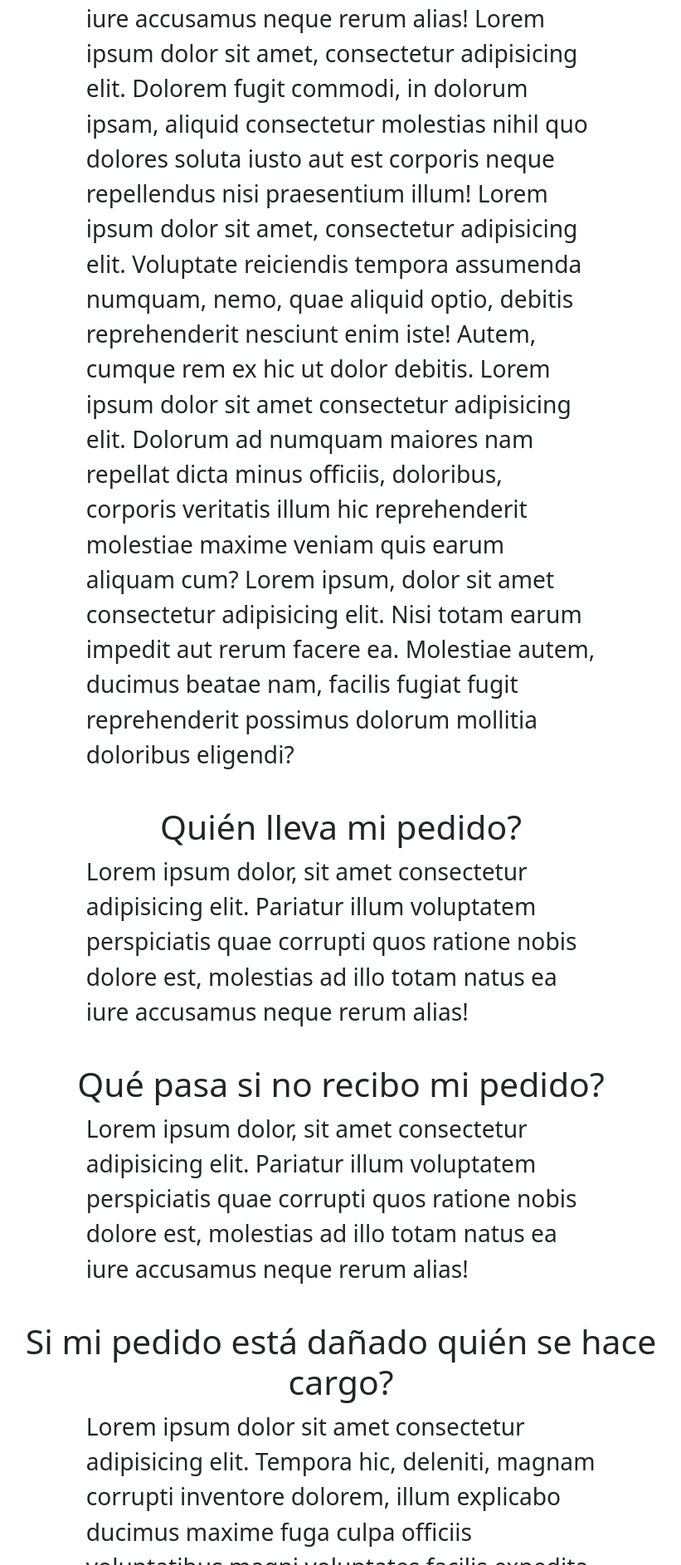
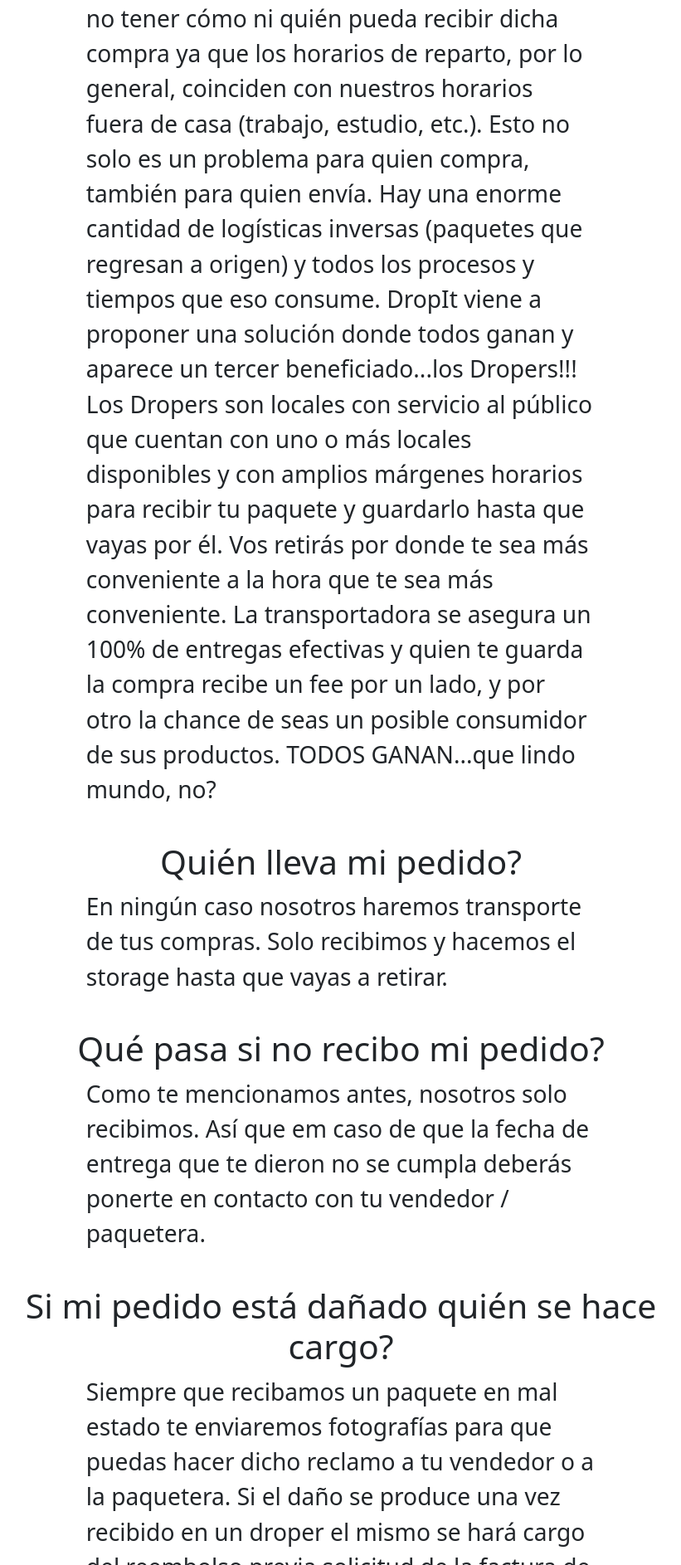
Before and after one commit to roberts6/CoderHouse, a website: page pages/preguntas.html in a window 1280 px wide. Shown: the part 914-2800 px from the top of the page at 83% size, without its empty margins (229-1050 px from the left). Drawn offline with nearby package versions, Linux system fonts and the light colour scheme.

Commit message:
se agrega texto real a preguntas y nosotros.

```diff
--- a/pages/preguntas.html
+++ b/pages/preguntas.html
@@ -79,25 +79,27 @@
         <!--cuerpo-->
              <div class="quienesSomosGrid__queEs">
                 <h2>Qué es DropIt?</h2>
-                 <p class="texto">Lorem ipsum dolor, sit amet consectetur adipisicing elit. Pariatur illum voluptatem perspiciatis  quae corrupti quos ratione nobis dolore est, molestias ad illo totam natus ea iure accusamus neque  rerum alias!
-                  Lorem ipsum dolor sit amet, consectetur adipisicing elit. Dolorem fugit commodi, in dolorum ipsam, aliquid consectetur molestias nihil quo dolores soluta iusto aut est corporis neque repellendus nisi praesentium illum!
-                  Lorem ipsum dolor sit amet, consectetur adipisicing elit. Voluptate reiciendis tempora assumenda numquam, nemo, quae aliquid optio, debitis reprehenderit nesciunt enim iste! Autem, cumque rem ex hic ut dolor debitis.
-                  Lorem ipsum dolor sit amet consectetur adipisicing elit. Dolorum ad numquam maiores nam repellat dicta minus officiis, doloribus, corporis veritatis illum hic reprehenderit molestiae maxime veniam quis earum aliquam cum?
-                  Lorem ipsum, dolor sit amet consectetur adipisicing elit. Nisi totam earum impedit aut rerum facere ea.  Molestiae autem, ducimus beatae nam, facilis fugiat fugit reprehenderit possimus dolorum mollitia  doloribus eligendi?
+                 <p class="texto"> Es una empresa de tecnología enfocada en resolver un problema de todos los que somos usuarios del ecommerce. Nos ha tocado a todos comprar algo en algún sitio web y luego no tener cómo ni quién pueda recibir dicha compra ya que los horarios de reparto, por lo general, coinciden con nuestros horarios fuera de casa (trabajo, estudio, etc.).
+                   Esto no solo es un problema para quien compra, también para quien envía. Hay una enorme cantidad de logísticas inversas (paquetes que regresan a origen) y todos los procesos y tiempos que eso consume.
+                    DropIt viene a proponer una solución donde todos ganan y aparece un tercer beneficiado...los Dropers!!!
+                     Los Dropers son locales con servicio al público que cuentan con uno o más locales disponibles y con amplios márgenes horarios para recibir tu paquete y guardarlo hasta que vayas por él.
+                      Vos retirás por donde te sea más conveniente a la hora que te sea más conveniente. La transportadora se asegura un 100% de entregas efectivas y quien te guarda la compra recibe un fee por un lado, y por otro la chance de seas un posible consumidor de sus productos. TODOS GANAN...que lindo mundo, no?
                  </p>
              </div>
             <div class="quienesSomosGrid__quien">
                 <h2>Quién lleva mi pedido?</h2>
-                <p class="texto">Lorem ipsum dolor, sit amet consectetur adipisicing elit. Pariatur illum voluptatem perspiciatis quae corrupti quos ratione nobis dolore est, molestias ad illo totam natus ea iure accusamus neque rerum alias!</p>
+                <p class="texto">En ningún caso nosotros haremos transporte de tus compras. Solo recibimos y hacemos el storage hasta que vayas a retirar.</p>
             </div>
              <div class="quienesSomosGrid__quePasa">
                 <h2>Qué pasa si no recibo mi pedido?</h2>
-                <p class="texto">Lorem ipsum dolor, sit amet consectetur adipisicing elit. Pariatur illum voluptatem perspiciatis quae corrupti quos ratione nobis dolore est, molestias ad illo totam natus ea iure accusamus neque rerum alias!</p>
+                <p class="texto">Como te mencionamos antes, nosotros solo recibimos. Así que em caso de que la fecha de entrega que te dieron no se cumpla deberás ponerte en contacto con tu vendedor / paquetera.</p>
 
              </div>
             <div class="quienesSomosGrid__pedido">
                 <h2>Si mi pedido está dañado quién se hace cargo?</h2>
-                <p class="texto">Lorem ipsum dolor sit amet consectetur adipisicing elit. Tempora hic, deleniti, magnam corrupti inventore dolorem, illum explicabo ducimus maxime fuga culpa officiis voluptatibus magni voluptates facilis expedita quibusdam alias velit!</p>
+                <p class="texto">Siempre que recibamos un paquete en mal estado te enviaremos fotografías para que puedas hacer dicho reclamo a tu vendedor o a la paquetera.
+                   Si el daño se produce una vez recibido en un droper el mismo se hará cargo del reembolso previa solicitud de la factura de tu producto.
+                </p>
 
             </div>
 
```
Also changed, not shown: pages/mediosDePago.html (+2 -1 lines), pages/nosotros.html (+10 -3 lines), 1 other file.
